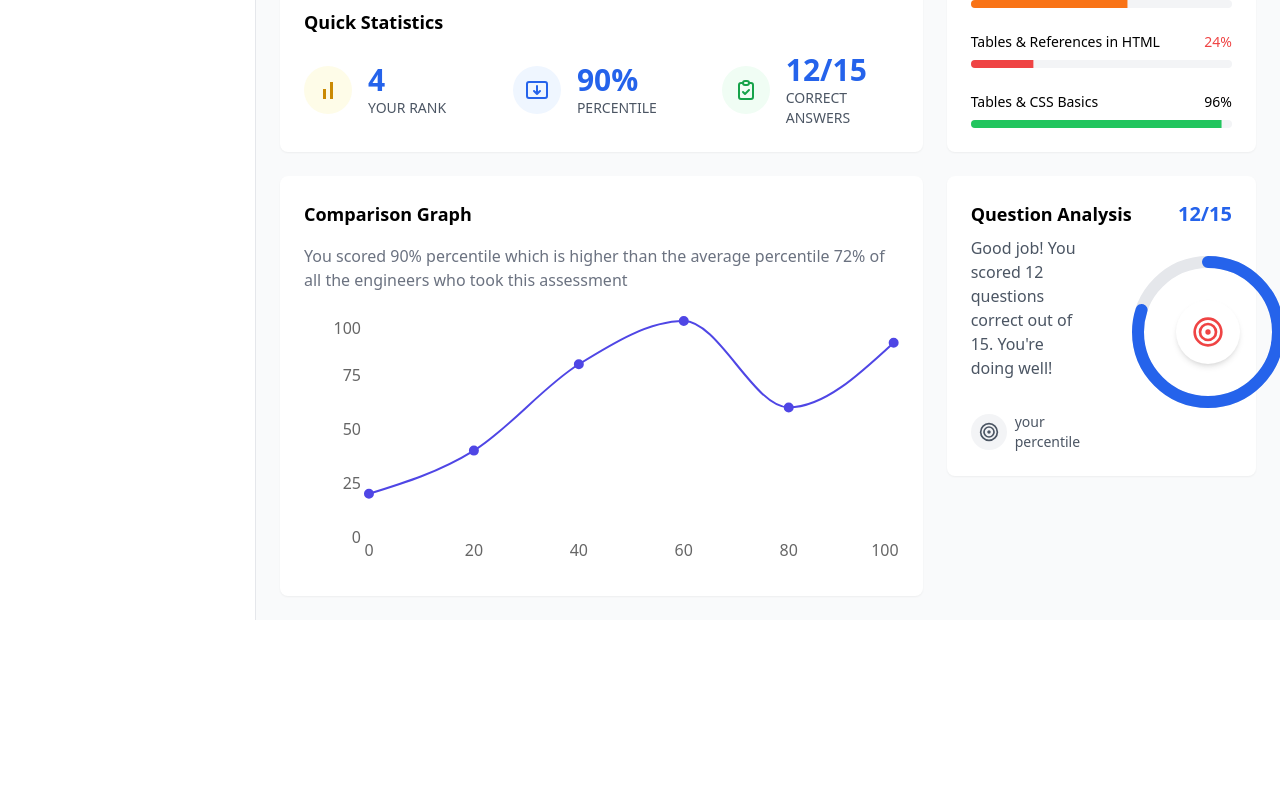
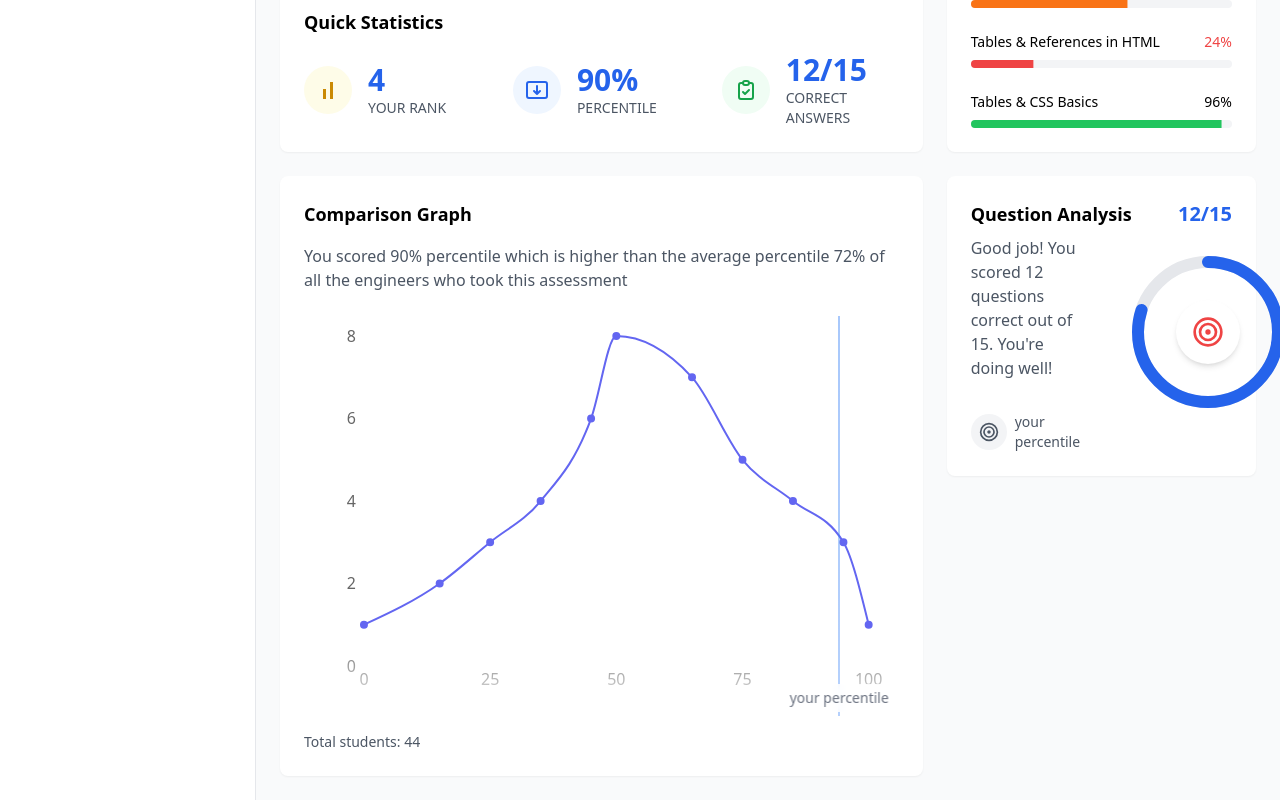
Before and after one commit to sumitbhade/whatbytes, a Next.js app: page /skill-test in a window 1280 px wide. Shown: the part 330-1130 px from the top of the page. Before the commit the page ends 950 px from the top, so only its background shows below. Built offline with nearby package versions, Linux system fonts and the light colour scheme.

Commit message:
Improved functionality

```diff
--- a/src/components/ComparisonGraph.js
+++ b/src/components/ComparisonGraph.js
@@ -1,3 +1,4 @@
+import { useState, useEffect } from "react";
 import {
   LineChart,
   Line,
@@ -6,36 +7,157 @@ import {
   Tooltip,
   ResponsiveContainer,
 } from "recharts";
-import { getPerformanceText } from "../lib/skillTestHelpers";
 
-export default function ComparisonGraph({ percentile, score, graphData }) {
+export default function ComparisonGraph({ percentile }) {
+  const initialData = [
+    { percentile: 0, students: 1 },
+    { percentile: 15, students: 2 },
+    { percentile: 25, students: 3 },
+    { percentile: 35, students: 4 },
+    { percentile: 45, students: 6 },
+    { percentile: 50, students: 8 },
+    { percentile: 65, students: 7 },
+    { percentile: 75, students: 5 },
+    { percentile: 85, students: 3 },
+    { percentile: 95, students: 2 },
+    { percentile: 100, students: 1 },
+  ];
+
+  const [graphData, setGraphData] = useState(initialData);
+  const [showUserTooltip, setShowUserTooltip] = useState(false);
+
+  useEffect(() => {
+    const newData = graphData.map((point) => {
+      if (Math.abs(point.percentile - percentile) <= 5) {
+        return { ...point, students: point.students + 1 };
+      }
+      return point;
+    });
+    setGraphData(newData);
+  }, [percentile]);
+
+  const CustomTooltip = ({ active, payload }) => {
+    if (active && payload && payload.length) {
+      const data = payload[0].payload;
+      return (
+        <div className="bg-white p-3 shadow-lg rounded-lg border border-gray-200 text-sm">
+          <div className="text-gray-600">{data.percentile} percentile</div>
+          <div className="text-purple-600">
+            numberOfStudent : {data.students}
+          </div>
+        </div>
+      );
+    }
+    return null;
+  };
+
+  const UserPercentileTooltip = () => {
+    const closestPoint = graphData.reduce((prev, curr) => {
+      return Math.abs(curr.percentile - percentile) <
+        Math.abs(prev.percentile - percentile)
+        ? curr
+        : prev;
+    });
+
+    return (
+      <div
+        className={`absolute bg-white p-3 shadow-lg rounded-lg border border-gray-200 text-sm transform -translate-x-1/2 transition-all duration-200 ${
+          showUserTooltip
+            ? "opacity-100 translate-y-0"
+            : "opacity-0 translate-y-2"
+        }`}
+        style={{
+          left: `${percentile}%`,
+          bottom: "70px",
+          zIndex: 20,
+          minWidth: "150px",
+        }}
+      >
+        <div className="font-medium text-gray-800 mb-1">Your Position</div>
+        <div className="text-gray-600">{percentile} percentile</div>
+        <div className="text-purple-600 mt-1">
+          numberOfStudent : {closestPoint.students}
+        </div>
+        <div className="absolute bottom-[-6px] left-1/2 transform -translate-x-1/2 w-3 h-3 bg-white border-r border-b border-gray-200 rotate-45" />
+      </div>
+    );
+  };
+
   return (
     <div className="bg-white rounded-lg p-6 shadow-sm">
       <h2 className="text-lg font-semibold mb-4">Comparison Graph</h2>
-      <p className="text-gray-500 mb-6">
-        {getPerformanceText(percentile, score).comparisonText}
+      <p className="text-gray-600 mb-6">
+        You scored {percentile}% percentile which is{" "}
+        {percentile > 72 ? "higher" : "lower"} than the average percentile 72%
+        of all the engineers who took this assessment
       </p>
-      <div className="h-64 w-full">
+
+      <div className="h-[400px] w-full relative">
+        <div className="absolute bottom-0 left-0 right-0 h-20 bg-gradient-to-t from-white to-transparent z-10" />
+
+        <UserPercentileTooltip />
+
         <ResponsiveContainer width="100%" height="100%">
-          <LineChart data={graphData}>
+          <LineChart
+            data={graphData}
+            margin={{ top: 20, right: 30, left: 0, bottom: 20 }}
+          >
             <XAxis
-              dataKey="name"
+              dataKey="percentile"
               axisLine={false}
               tickLine={false}
               tick={{ fill: "#666" }}
+              domain={[0, 100]}
+              type="number"
+              ticks={[0, 25, 50, 75, 100]}
             />
-            <YAxis axisLine={false} tickLine={false} tick={{ fill: "#666" }} />
-            <Tooltip />
+            <YAxis
+              dataKey="students"
+              axisLine={false}
+              tickLine={false}
+              tick={{ fill: "#666" }}
+              domain={[0, "dataMax"]}
+            />
+            <Tooltip content={<CustomTooltip />} />
             <Line
               type="monotone"
-              dataKey="value"
-              stroke="#4F46E5"
+              dataKey="students"
+              stroke="#6366F1"
               strokeWidth={2}
-              dot={{ fill: "#4F46E5", r: 4 }}
-              activeDot={{ r: 6 }}
+              dot={{ fill: "#6366F1", r: 3 }}
+              activeDot={{ r: 5 }}
             />
           </LineChart>
         </ResponsiveContainer>
+
+        {/* Enhanced interactive overlay */}
+        <div
+          className="absolute h-full w-[2px] cursor-pointer group"
+          style={{
+            left: `${percentile}%`,
+            transform: "translateX(-50%)",
+            top: 0,
+            zIndex: 15,
+          }}
+          onMouseEnter={() => setShowUserTooltip(true)}
+          onMouseLeave={() => setShowUserTooltip(false)}
+        >
+          {/* Vertical line with gradient */}
+          <div className="absolute inset-0 bg-gradient-to-b from-blue-500/20 to-blue-500/10 group-hover:from-blue-500/40 group-hover:to-blue-500/30 transition-all duration-200" />
+
+          {/* Center line */}
+          <div className="absolute inset-0 w-[2px] left-0 bg-blue-500/30 group-hover:bg-blue-500 transition-colors duration-200" />
+
+          {/* Bottom label */}
+          <div className="absolute text-gray-500 text-sm whitespace-nowrap bottom-1 left-1/2 transform -translate-x-1/2 px-2 py-1 rounded bg-white/80 backdrop-blur-sm transition-all duration-200 group-hover:text-blue-600 group-hover:font-medium">
+            your percentile
+          </div>
+        </div>
+      </div>
+
+      <div className="mt-4 text-sm text-gray-600">
+        Total students:{" "}
+        {graphData.reduce((sum, point) => sum + point.students, 0)}
       </div>
     </div>
   );
--- a/src/lib/skillTestHelpers.js
+++ b/src/lib/skillTestHelpers.js
@@ -24,14 +24,3 @@ export const getPerformanceText = (percentile, score) => {
 
   return { comparisonText, analysisText };
 };
-
-export const generateGraphData = (percentile) => {
-  return [
-    { name: "0", value: 20 },
-    { name: "20", value: 40 },
-    { name: "40", value: 80 },
-    { name: "60", value: 100 },
-    { name: "80", value: 60 },
-    { name: "100", value: percentile },
-  ];
-};
--- a/src/pages/skill-test.js
+++ b/src/pages/skill-test.js
@@ -5,7 +5,6 @@ import ComparisonGraph from "../components/ComparisonGraph";
 import SyllabusAnalysis from "../components/SyllabusAnalysis";
 import QuestionAnalysis from "../components/QuestionAnalysis";
 import UpdateScoreModal from "../components/UpdateScoreModal";
-import { generateGraphData } from "../lib/skillTestHelpers";
 
 export default function SkillTest() {
   const [isModalOpen, setIsModalOpen] = useState(false);
@@ -15,13 +14,8 @@ export default function SkillTest() {
     score: 12,
   });
 
-  const [graphData, setGraphData] = useState(
-    generateGraphData(scores.percentile)
-  );
-
   const handleUpdateScores = (newScores) => {
     setScores(newScores);
-    setGraphData(generateGraphData(newScores.percentile));
   };
 
   return (
@@ -35,11 +29,7 @@ export default function SkillTest() {
           <div className="lg:col-span-2 space-y-6">
             <SkillTestHeader onUpdateClick={() => setIsModalOpen(true)} />
             <QuickStatistics scores={scores} />
-            <ComparisonGraph
-              percentile={scores.percentile}
-              score={scores.score}
-              graphData={graphData}
-            />
+            <ComparisonGraph percentile={scores.percentile} />
           </div>
 
           <div className="space-y-6">
```
